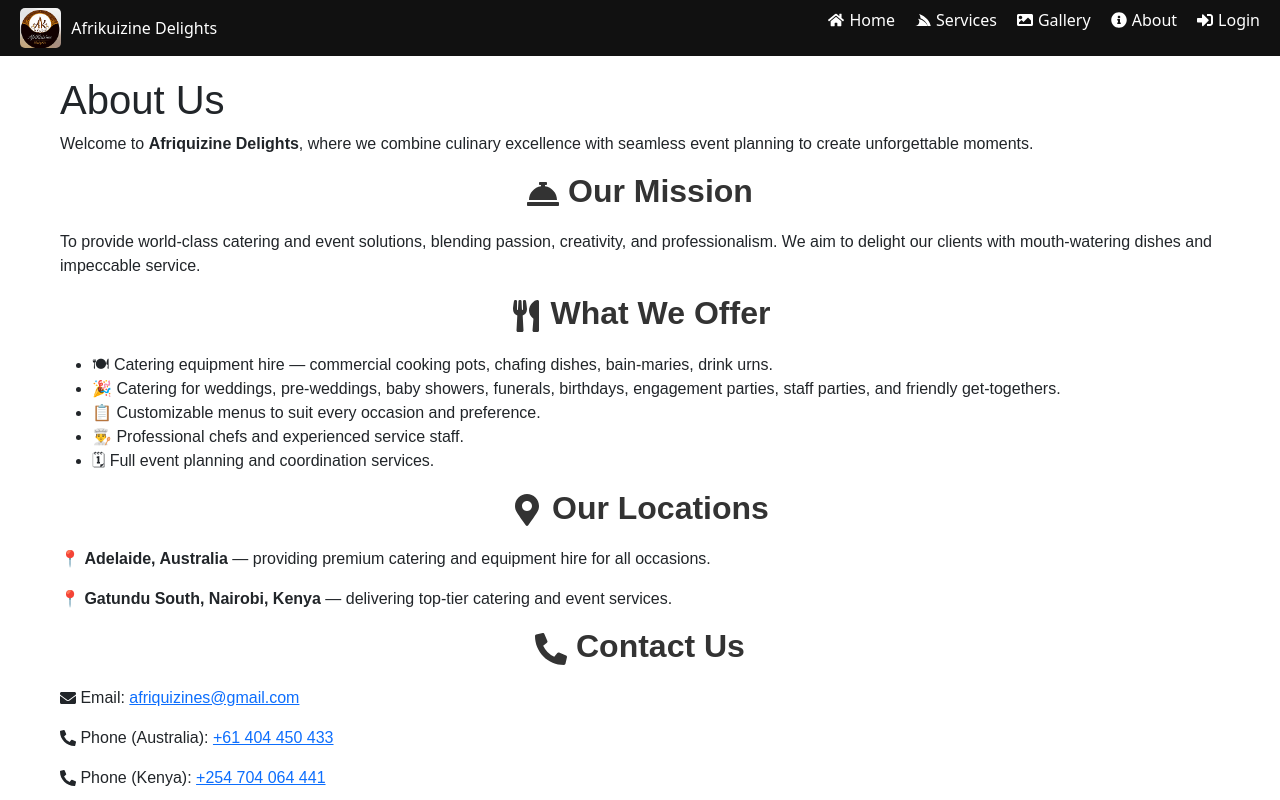
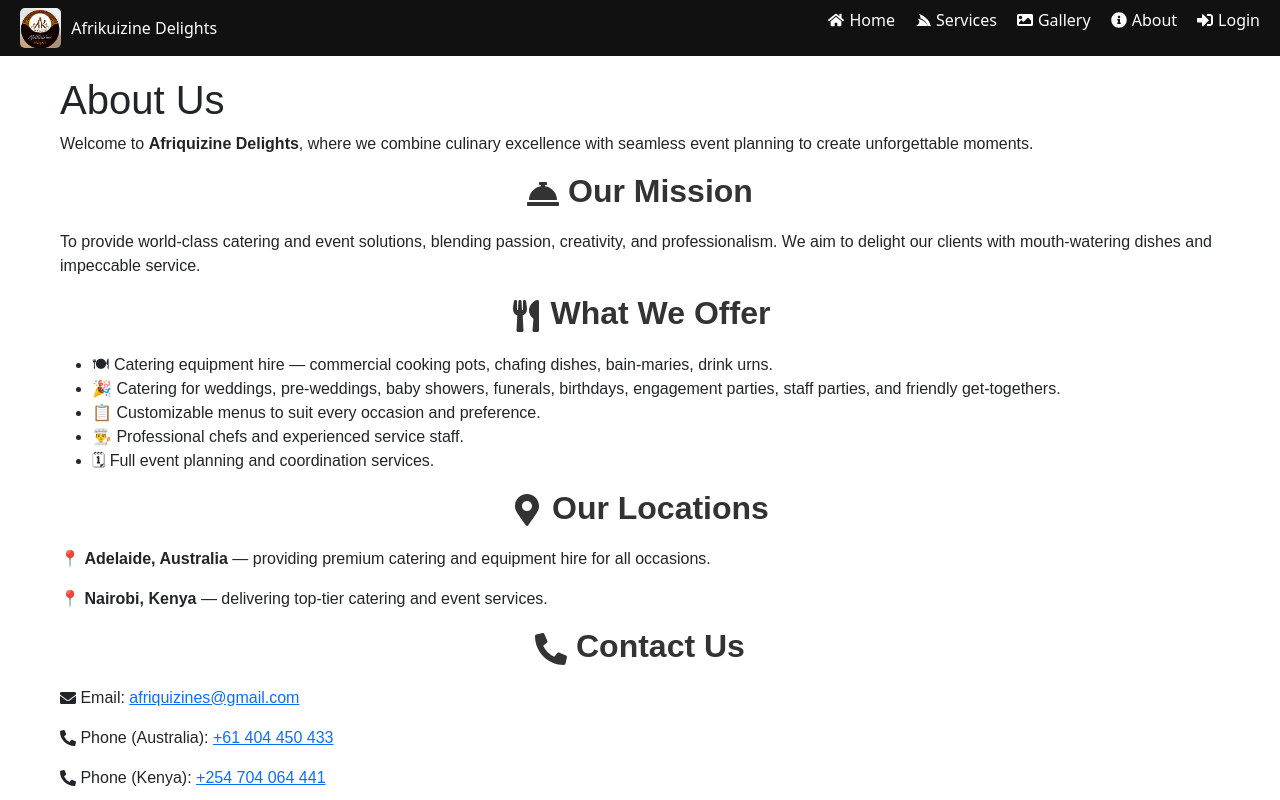
Before and after one commit to clementdevtech/afriquizine, a React (Create React App) app in the folder frontend/: page /about-us in a window 1280 px wide. Shown: the top 800 px of the page. Built offline with nearby package versions, Linux system fonts and the light colour scheme; no server answers.

Commit message:
about update

```diff
--- a/frontend/src/pages/AboutUs.js
+++ b/frontend/src/pages/AboutUs.js
@@ -36,7 +36,7 @@
           📍 <strong>Adelaide, Australia</strong> — providing premium catering and equipment hire for all occasions.
         </p>
         <p>
-          📍 <strong>Gatundu South, Nairobi, Kenya</strong> — delivering top-tier catering and event services.
+          📍 <strong>Nairobi, Kenya</strong> — delivering top-tier catering and event services.
         </p>
       </section>
 
```
